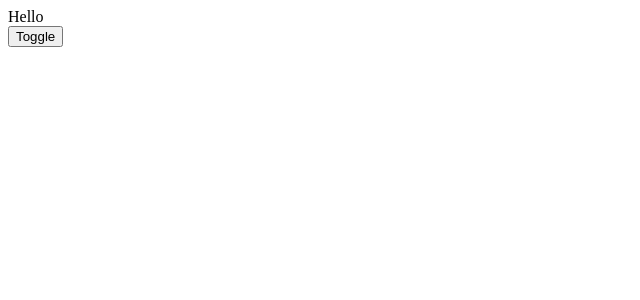
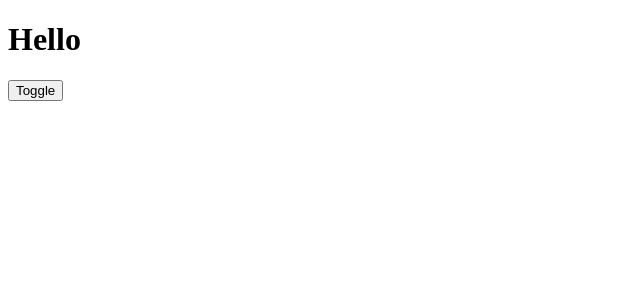
Before and after one commit to zichenma/react_todo, a React (Create React App) app: page / in a window 1280 px wide. Shown: the top 300 px of the page, without its empty margins (0-640 px from the left). Built offline with nearby package versions, Linux system fonts and the light colour scheme.

Commit message:
finished 4_12

```diff
--- a/src/App.js
+++ b/src/App.js
@@ -13,7 +13,7 @@
     render () {
         return (
         <Fragment>
-            <div className={this.state.show ? 'show' : 'hide'}>Hello</div>
+            <div className={this.state.show ? 'show' : 'hide'}><h1>Hello</h1></div>
             <button onClick={this.handleToggle}>Toggle</button>
         </Fragment>
         );
--- a/src/style.css
+++ b/src/style.css
@@ -1,9 +1,40 @@
 .show {
-    opacity: 1;
-    transition: all 1s ease-in;
+    transition: show-item 2s ease-in forwards;
 }
+
+/* forwards can sort last frame style (e.g. {100% {opacity: 0; color: blue;}) */
 
 .hide {
     opacity: 0;
-    transition: all 1s ease-in;
+    animation: hide-item 2s ease-in forwards;
 }
+
+@keyframes show-item {
+    0% {
+       opacity: 0;
+       color: red;
+    }
+    50% {
+        opacity: 0.5;
+        color: green;
+    }
+    100% {
+        opacity: 1;
+        color: blue;
+    }
+}
+
+@keyframes hide-item {
+    0% {
+       opacity: 1;
+       color: red;
+    }
+    50% {
+        opacity: 0.5;
+        color: green;
+    }
+    100% {
+        opacity: 0;
+        color: blue;
+    }
+}
```
